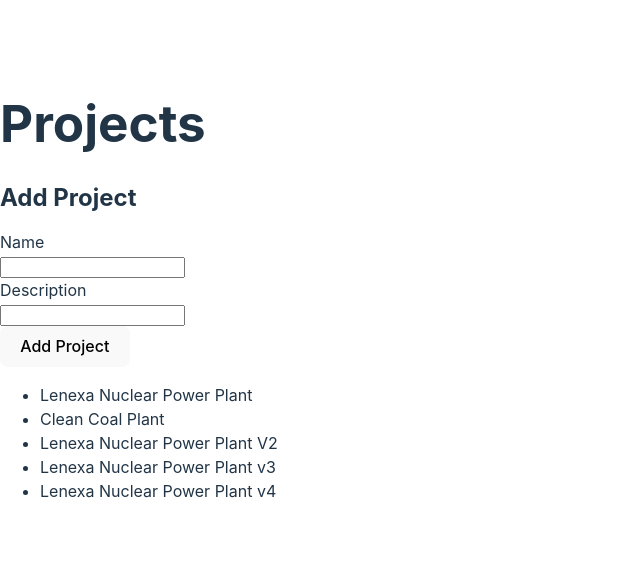
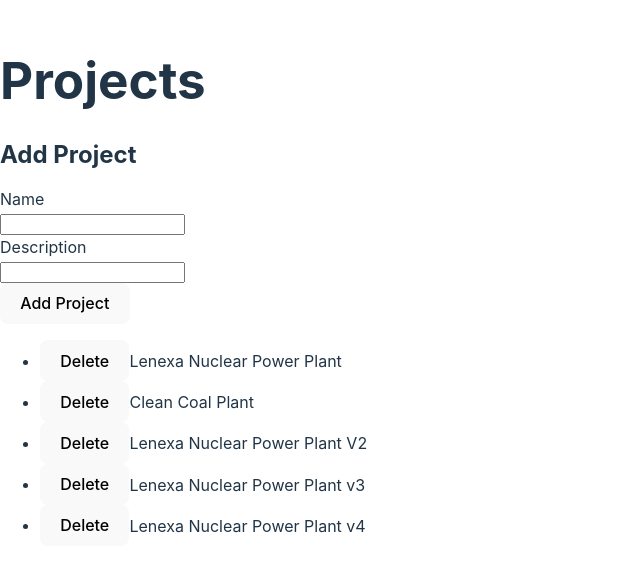
Before and after one commit to sshakya123/kiewit-construction-demo, a React (Vite) app: page / in a window 1280 px wide. Shown: the part 110-682 px from the top of the page, without its empty margins (0-640 px from the left). Built offline with nearby package versions, Linux system fonts and the light colour scheme; data requests are answered from the project's data file.

Commit message:
Adding delete functionality

```diff
--- a/src/App.tsx
+++ b/src/App.tsx
@@ -1,6 +1,6 @@
 import { useEffect, useState } from 'react';
 import Input from './reusuable/Input';
-import { getProjects } from './services/projectService';
+import { deleteProject, getProjects } from './services/projectService';
 
 export interface Project extends NewProject {
   id: number;
@@ -84,7 +84,23 @@ export default function App() {
       </form>
       <ul>
         {projects.map((project) => (
-          <li key={project.id}>{project.name}</li>
+          <li key={project.id}>
+            <button
+              onClick={async () => {
+                deleteProject(project.id);
+                // Option 1: Update local state to reflect the deletion
+                setProjects(projects.filter((p) => p.id !== project.id));
+
+                // Option 2: Fetch the updated list of projects from the server
+                // const allProjects = await getProjects();
+                // setProjects(allProjects);
+              }}
+              aria-label={'Delete ' + project.name}
+            >
+              Delete
+            </button>
+            {project.name}
+          </li>
         ))}
       </ul>
     </>
--- a/src/services/projectService.ts
+++ b/src/services/projectService.ts
@@ -7,3 +7,10 @@ export async function getProjects() {
 	// Zod is especially useful if you do not control the API.
 	return res.json() as Promise<Project[]>;
 }
+
+export async function deleteProject(id: number) {
+	const res = await fetch("http://localhost:3001/projects/" + id, {
+		method: "DELETE",
+	});
+	if (!res.ok) throw new Error(res.statusText);
+}
```
